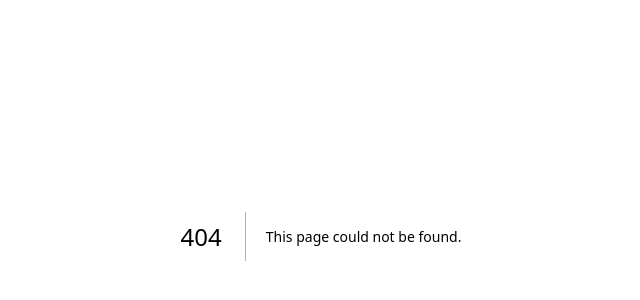
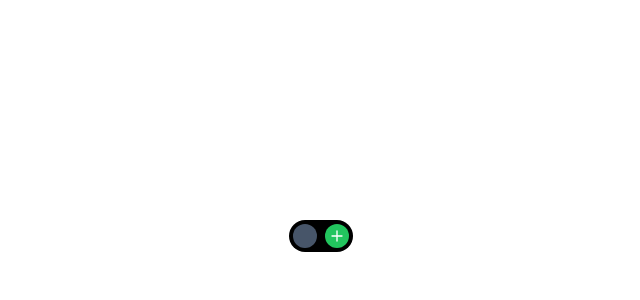
Before and after one commit to ExplorerAadi/motion-la-la-land, a Next.js app: page /private-island in a window 1280 px wide. Before the commit this address had no page. Shown: the part 164-464 px from the top of the page, without its empty margins (319-959 px from the left). Built offline with nearby package versions, Linux system fonts and the light colour scheme.

Commit message:
✨ private island concept

```diff
--- /dev/null
+++ b/app/private-island/PrivateIsland.tsx
@@ -0,0 +1,37 @@
+"use client";
+import { motion } from "framer-motion";
+
+export const PrivateIsland = () => {
+  return (
+    <div className="flex items-center justify-center w-full h-screen cursor-pointer">
+      <div className="p-1 rounded-full bg-black text-white flex justify-between items-center space-x-2">
+        <button className="w-6 h-6 bg-slate-600 rounded-full"></button>
+        <motion.button
+          className="w-6 h-6 bg-green-500 rounded-full p-1"
+          animate={{ rotate: 360 }}
+          transition={{ repeat: 5, duration: 0.5 }}
+        >
+          <PlusIcon />
+        </motion.button>
+      </div>
+    </div>
+  );
+};
+
+const PlusIcon = () => {
+  return (
+    <svg
+      xmlns="http://www.w3.org/2000/svg"
+      fill="none"
+      viewBox="0 0 24 24"
+      stroke-width="2"
+      stroke="currentColor"
+    >
+      <path
+        stroke-linecap="round"
+        stroke-linejoin="round"
+        d="M12 4.5v15m7.5-7.5h-15"
+      />
+    </svg>
+  );
+};
--- /dev/null
+++ b/app/private-island/page.tsx
@@ -0,0 +1,5 @@
+import { PrivateIsland } from "./PrivateIsland";
+
+export default function PrivateIslandPage() {
+  return <PrivateIsland />;
+}
```
